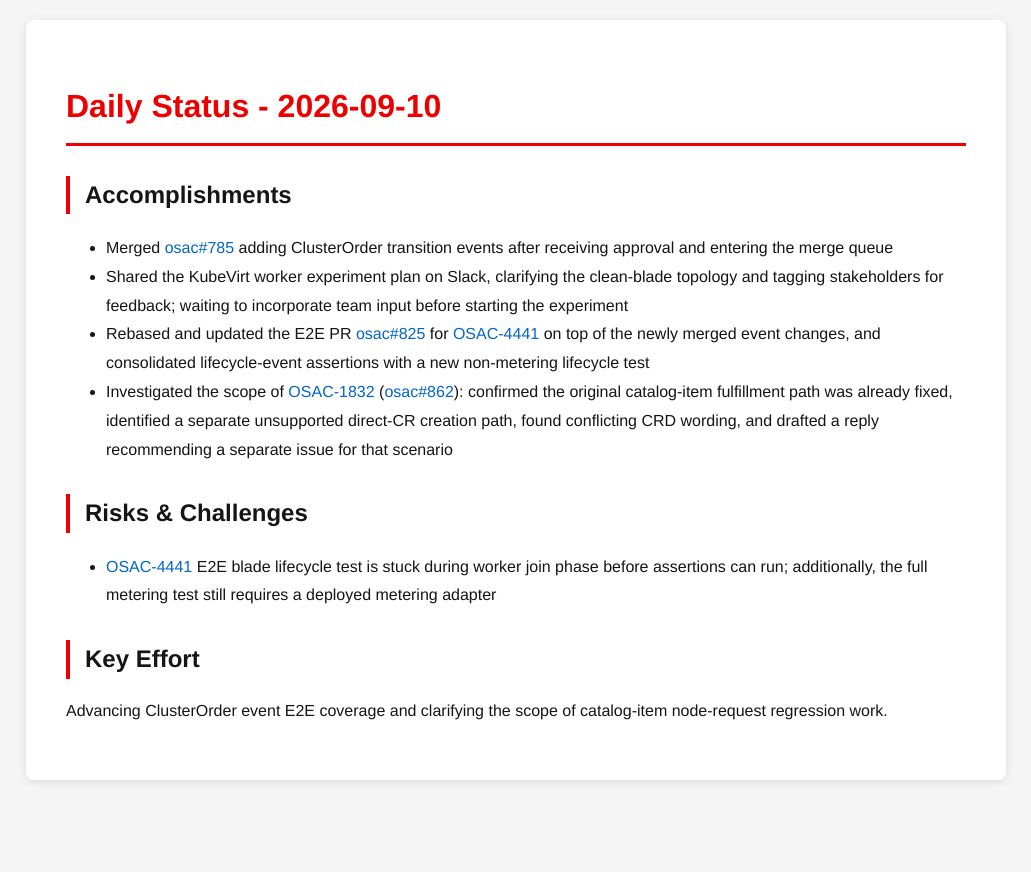
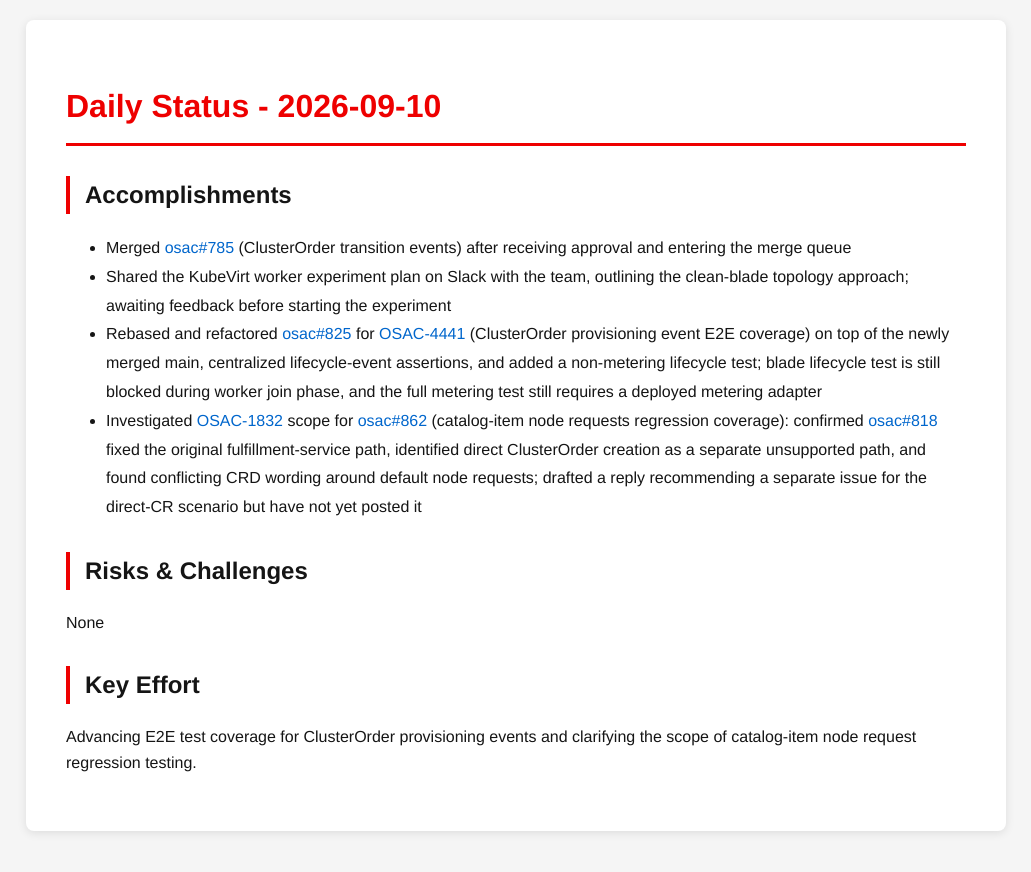
Before and after one commit to tzvatot/daily-status, a Jekyll site: the page built from 2026-09-10.md, in a window 1280 px wide. Shown: the top 872 px of the page, without its empty margins (124-1155 px from the left). Built offline with Jekyll 4.4.1, drawn with Linux system fonts in a browser that asks for light colours.

Commit message:
Daily status update - 2026-09-10

```diff
--- a/2026-09-10.md
+++ b/2026-09-10.md
@@ -7,13 +7,13 @@
 # Daily Status - 2026-09-10
 
 ## Accomplishments
-- Merged [osac#785](https://github.com/osac-project/osac/pull/785) adding ClusterOrder transition events after receiving approval and entering the merge queue
-- Shared the KubeVirt worker experiment plan on Slack, clarifying the clean-blade topology and tagging stakeholders for feedback; waiting to incorporate team input before starting the experiment
-- Rebased and updated the E2E PR [osac#825](https://github.com/osac-project/osac/pull/825) for [OSAC-4441](https://redhat.atlassian.net/browse/OSAC-4441) on top of the newly merged event changes, and consolidated lifecycle-event assertions with a new non-metering lifecycle test
-- Investigated the scope of [OSAC-1832](https://redhat.atlassian.net/browse/OSAC-1832) ([osac#862](https://github.com/osac-project/osac/pull/862)): confirmed the original catalog-item fulfillment path was already fixed, identified a separate unsupported direct-CR creation path, found conflicting CRD wording, and drafted a reply recommending a separate issue for that scenario
+- Merged [osac#785](https://github.com/osac-project/osac/pull/785) (ClusterOrder transition events) after receiving approval and entering the merge queue
+- Shared the KubeVirt worker experiment plan on Slack with the team, outlining the clean-blade topology approach; awaiting feedback before starting the experiment
+- Rebased and refactored [osac#825](https://github.com/osac-project/osac/pull/825) for [OSAC-4441](https://redhat.atlassian.net/browse/OSAC-4441) (ClusterOrder provisioning event E2E coverage) on top of the newly merged main, centralized lifecycle-event assertions, and added a non-metering lifecycle test; blade lifecycle test is still blocked during worker join phase, and the full metering test still requires a deployed metering adapter
+- Investigated [OSAC-1832](https://redhat.atlassian.net/browse/OSAC-1832) scope for [osac#862](https://github.com/osac-project/osac/pull/862) (catalog-item node requests regression coverage): confirmed [osac#818](https://github.com/osac-project/osac/pull/818) fixed the original fulfillment-service path, identified direct ClusterOrder creation as a separate unsupported path, and found conflicting CRD wording around default node requests; drafted a reply recommending a separate issue for the direct-CR scenario but have not yet posted it
 
 ## Risks & Challenges
-- [OSAC-4441](https://redhat.atlassian.net/browse/OSAC-4441) E2E blade lifecycle test is stuck during worker join phase before assertions can run; additionally, the full metering test still requires a deployed metering adapter
+None
 
 ## Key Effort
-Advancing ClusterOrder event E2E coverage and clarifying the scope of catalog-item node-request regression work.
+Advancing E2E test coverage for ClusterOrder provisioning events and clarifying the scope of catalog-item node request regression testing.
```
